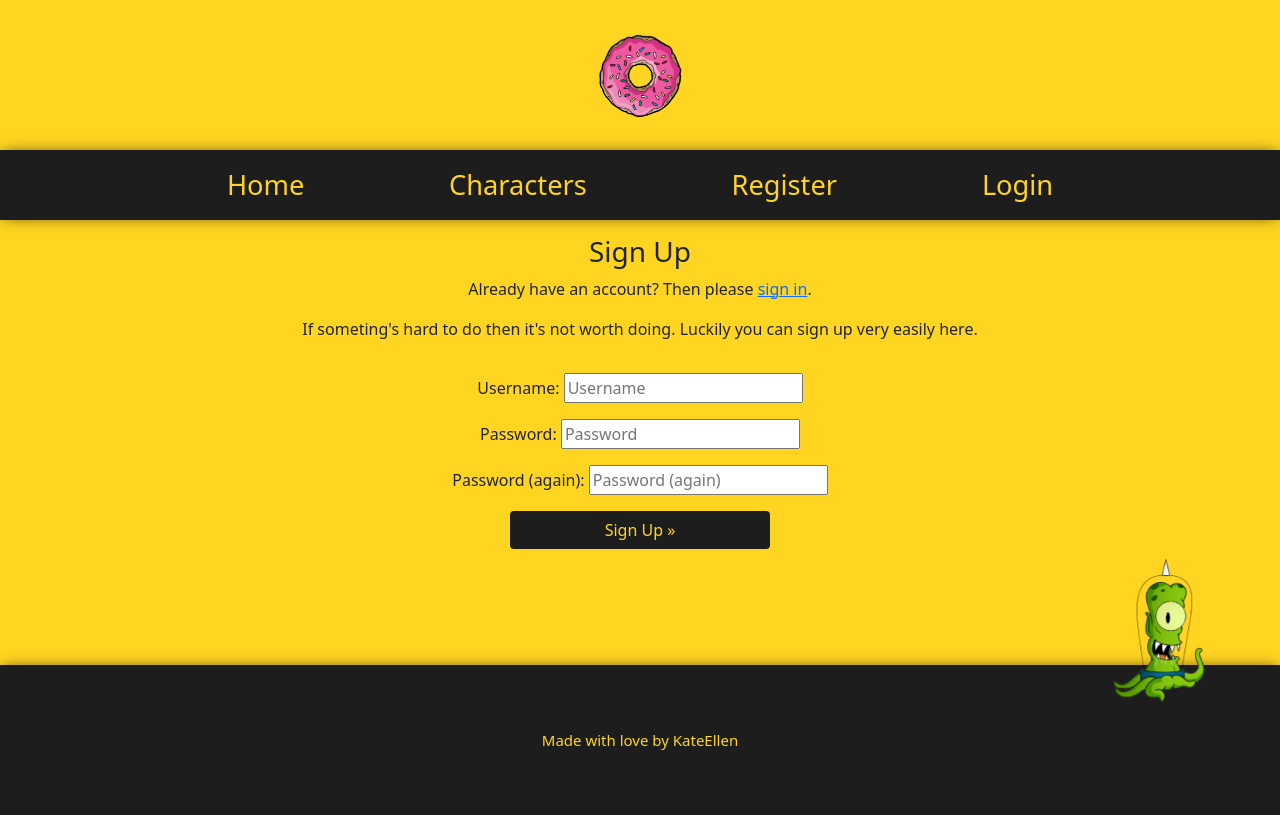
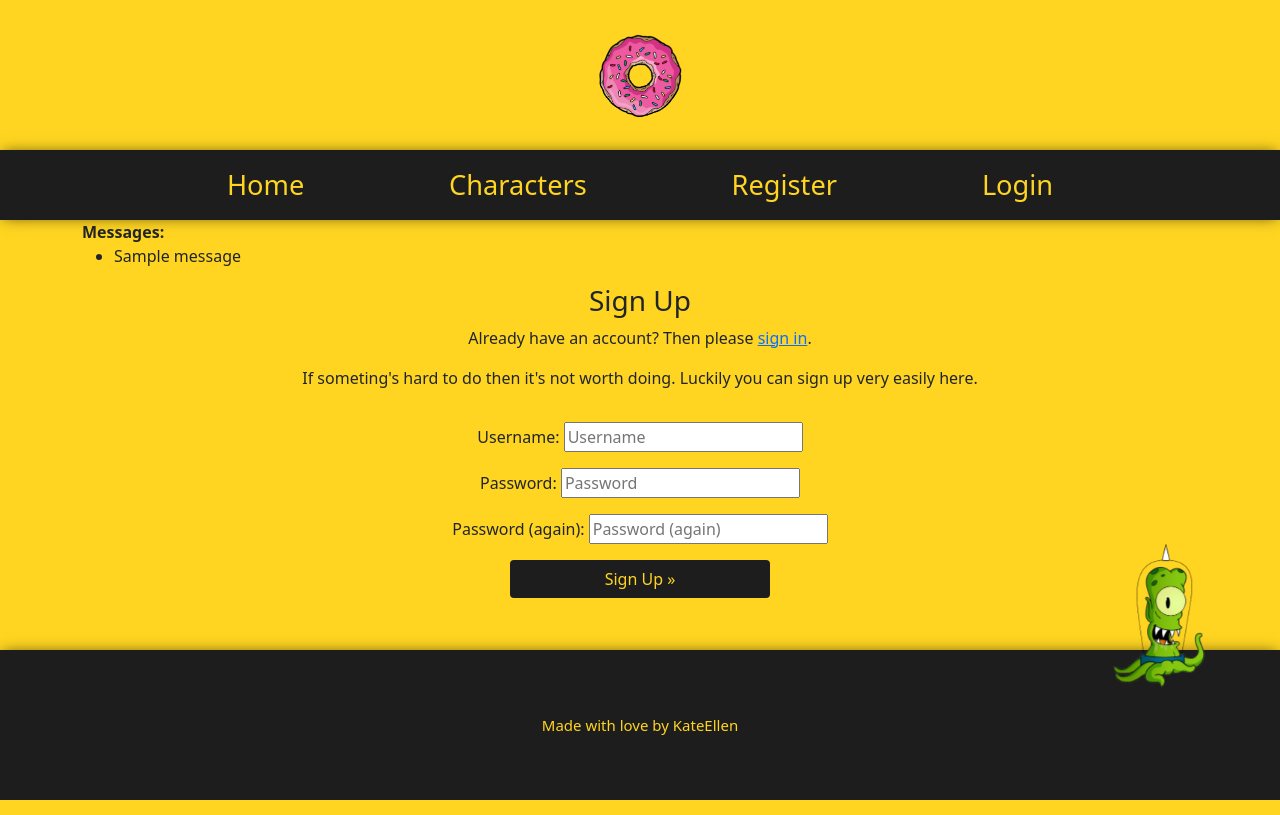
Before and after one commit to KateEllen/Simpsons-fan-page, a Django app: page /accounts/signup/ in a window 1280 px wide. Run offline with Django 3.2, Linux system fonts and the light colour scheme; tables that the repository leaves empty hold one stand-in row (values such as "Sample post"); one stand-in notice (Sample message) is shown; parts of the project's set-up code (start-up, migrations or seed data) failed here and were passed over; some libraries are stand-ins or nearby versions.

Commit message:
Add success message to delete character

```diff
--- a/templates/base.html
+++ b/templates/base.html
@@ -43,8 +43,17 @@
     </div>
   </div>
   <main>
-    {% block content %}
-    <!-- Content goes here -->
+    {% if messages %}
+    <div class="container">
+      <strong>Messages:</strong>
+      <ul>
+        {% for message in messages %}
+        <li>{{message}}</li>
+        {% endfor %}
+      </ul>
+    </div>
+    {% endif %}
+        {% block content %}
     {% endblock content%}
   </main>
 
```
Also changed, not shown: blog/views.py (+16 -4 lines).
